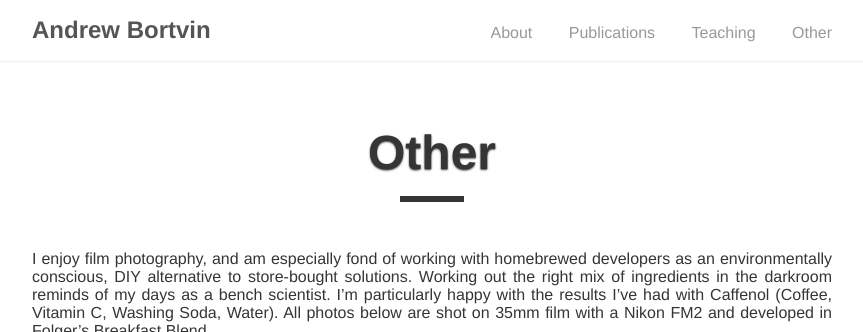
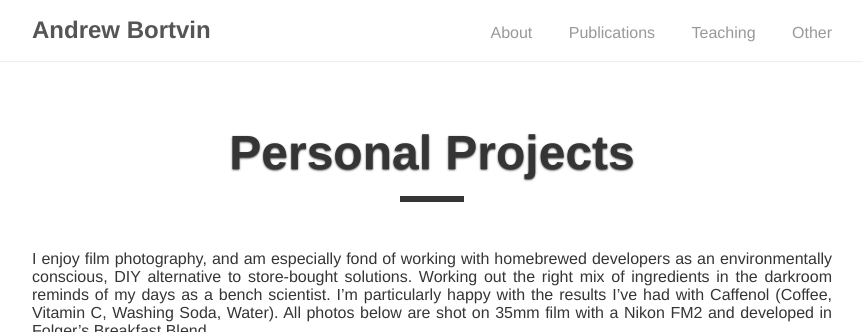
Before and after one commit to andrew-bortvin/andrew-bortvin.github.io, a Jekyll site: the page built from other/index.md, in a window 1280 px wide, cut to the strip 0-332 px from the top of the page. Shown: the whole strip, without its empty margins (208-1071 px from the left). Built offline with Jekyll 4.4.1, drawn with Linux system fonts in a browser that asks for light colours.

Commit message:
Update index.md

```diff
--- a/other/index.md
+++ b/other/index.md
@@ -1,6 +1,6 @@
 ---
 layout: post
-title: Other
+title: Personal Projects
 ---
 
 I enjoy film photography, and am especially fond of working with homebrewed developers as an environmentally conscious, DIY alternative to store-bought solutions. Working out the right mix of ingredients in the darkroom reminds of my days as a bench scientist. I'm particularly happy with the results I've had with Caffenol (Coffee, Vitamin C, Washing Soda, Water). All photos below are shot on 35mm film with a Nikon FM2 and developed in Folger's Breakfast Blend.
```
